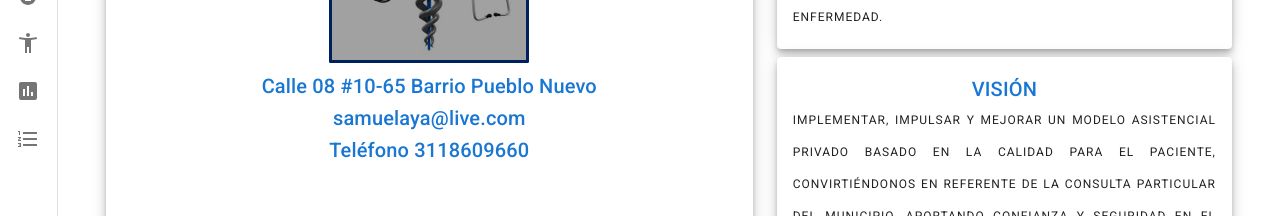
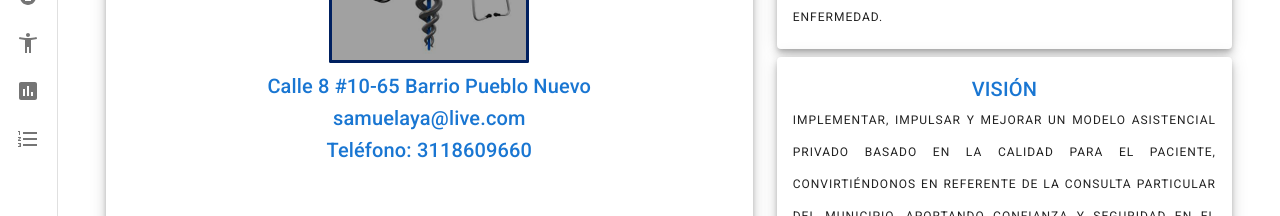
Before and after one commit to jairayafranco/medic-app-next, a Next.js app: page /panel/home in a window 1280 px wide. Shown: the part 294-510 px from the top of the page. Built offline with nearby package versions, Linux system fonts and the light colour scheme; no server answers; the database is empty.

Commit message:
minor fix

```diff
--- a/components/UltimosPacientes.jsx
+++ b/components/UltimosPacientes.jsx
@@ -11,7 +11,7 @@ export default function UltimosPacientes() {
     const [rows, setRows] = useState([]);
 
     useEffect(() => {
-        getUltimosPacientes().then(res => setRows(res.pacientes));
+        getUltimosPacientes().then(res => setRows(res.pacientes || []));
     }, []);
 
     return (
--- a/pages/panel/home.jsx
+++ b/pages/panel/home.jsx
@@ -35,9 +35,9 @@ export default function Home() {
               />
             </Typography>
             <Typography align='center' component="h1" variant="h6" color="primary" gutterBottom>
-              Calle 08 #10-65 Barrio Pueblo Nuevo<br />
+              Calle 8 #10-65 Barrio Pueblo Nuevo<br />
               samuelaya@live.com<br />
-              Teléfono 3118609660
+              Teléfono: 3118609660
             </Typography>
           </Paper>
         </Grid>
```
